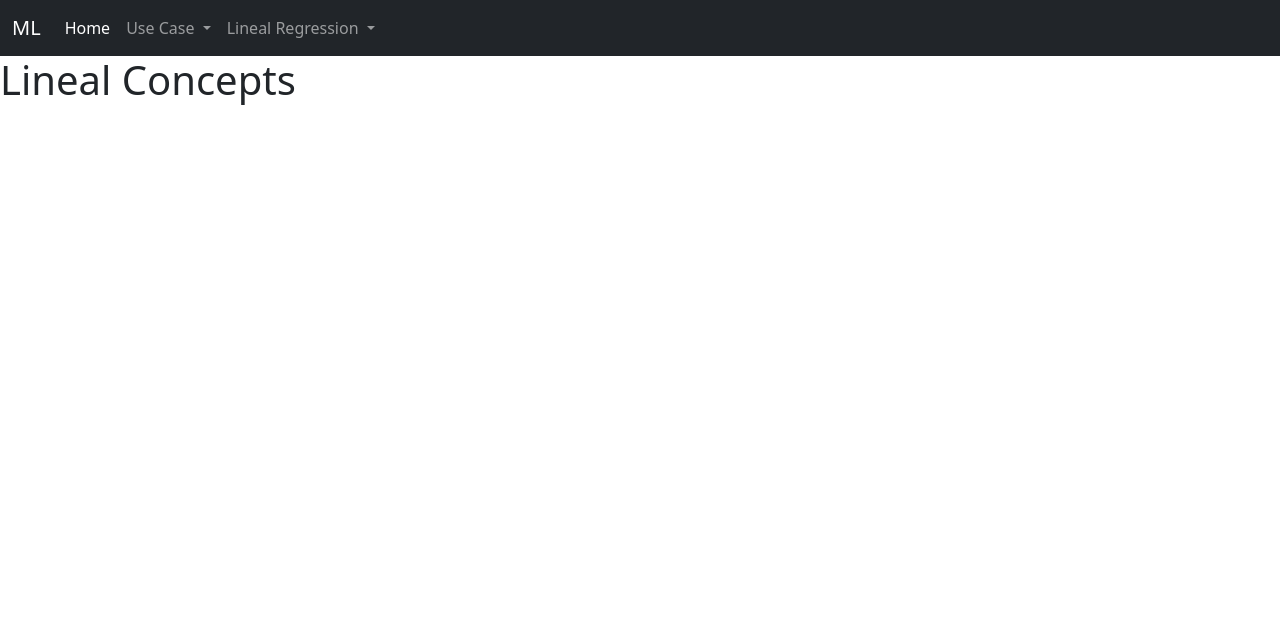
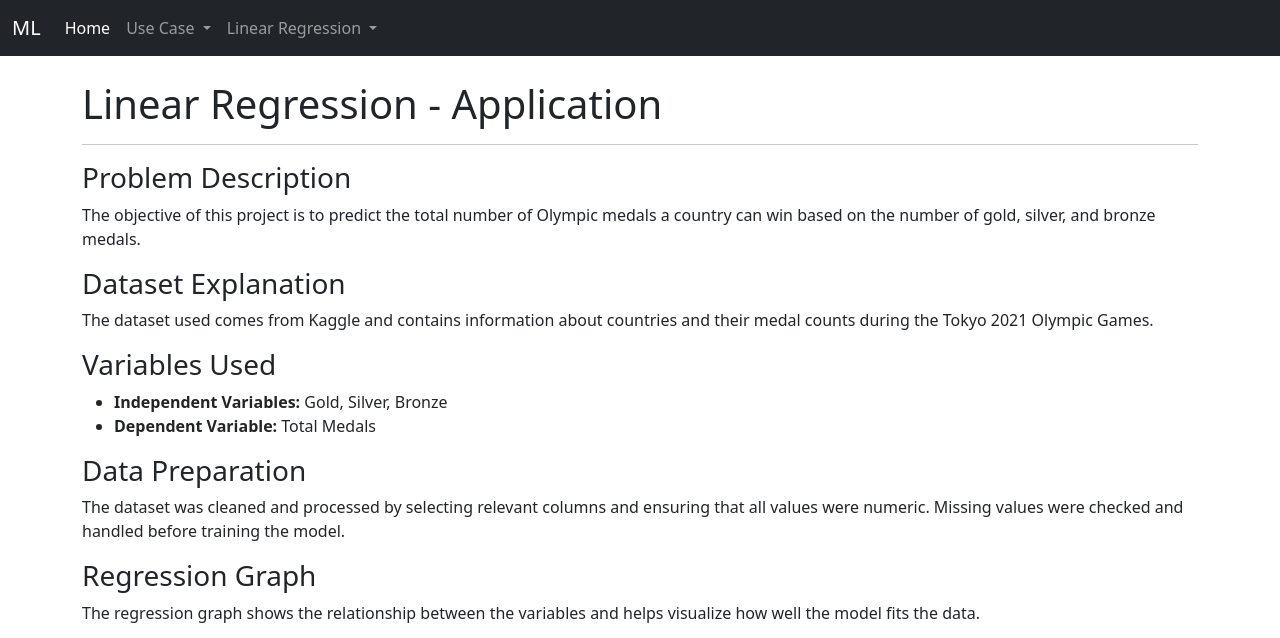
Before and after one commit to jenn-martinez/MachineLearning, a Flask app: page /linearRegression/concepts in a window 1280 px wide. Shown: the top 638 px of the page. Before the commit the page ends 105 px from the top, so only its background shows below. Run offline with Flask 3, Linux system fonts and the light colour scheme.

Commit message:
Add linear regression module

```diff
--- a/app.py
+++ b/app.py
@@ -1,38 +1,91 @@
-from flask import Flask, render_template
+from flask import Flask, render_template, request
+import pandas as pd
+from sklearn.linear_model import LinearRegression
+import matplotlib.pyplot as plt
 
 app = Flask(__name__)
+
+
+df = pd.read_csv('medals.csv')
+
+
+print(df.columns)
+
+
+X = df[['Gold Medal', 'Silver Medal', 'Bronze Medal']]
+y = df['Total']
+
+
+model = LinearRegression()
+model.fit(X, y)
+
+
+plt.figure()
+
+x = df['Gold Medal']
+y_real = df['Total']
+y_pred = model.predict(X)
+
+plt.scatter(x, y_real)
+plt.plot(x, y_pred)
+
+plt.xlabel('Gold Medals')
+plt.ylabel('Total Medals')
+plt.title('Linear Regression')
+
+plt.savefig('static/graph.png')
+plt.close()
+
+
 
 @app.route('/')
 def home():
     return render_template('mainMenu.html')
 
+
 @app.route('/SG')
 def sg_page():
     return render_template('Sergio.html')
 
+
 @app.route('/BBVA')
 def jm_page():
-    return render_template('BBVAPipeline.html', titulo = "Case One",
-                           des = "Machine Learning Class")
+    return render_template('BBVAPipeline.html', titulo="Case One",
+                           des="Machine Learning Class")
+
 
 @app.route('/MD')
 def md_page():
-    try:
-        return render_template('medina.html')
-    except Exception as e:
-        return f"<h1>Error en /casodeuso</h1><p>{str(e)}</p>"
+    return render_template('medina.html')
+
 
 @app.route('/SB')
 def sb_page():
     return render_template('santiago.html')
 
+
 @app.route('/linearRegression/concepts')
 def linealConcept():
     return render_template('linealRConcepts.html')
+
 
 @app.route('/linearRegression/application')
 def linealApplication():
     return render_template('linealRApplication.html')
 
+
+@app.route('/predict', methods=['POST'])
+def predict():
+    gold = float(request.form['gold'])
+    silver = float(request.form['silver'])
+    bronze = float(request.form['bronze'])
+
+    prediction = model.predict([[gold, silver, bronze]])[0]
+
+    return render_template('linealRApplication.html',
+                           prediction=round(prediction, 2))
+
+
+
 if __name__ == '__main__':
     app.run(debug=True)
--- /dev/null
+++ b/medals.csv
@@ -0,0 +1,94 @@
+Country,Gold Medal,Silver Medal,Bronze Medal,Total,Rank By Total
+United States of America,39,41,33,113,1
+People's Republic of China,38,32,18,88,2
+Japan,27,14,17,58,5
+Great Britain,22,21,22,65,4
+ROC,20,28,23,71,3
+Australia,17,7,22,46,6
+Netherlands,10,12,14,36,9
+France,10,12,11,33,10
+Germany,10,11,16,37,8
+Italy,10,10,20,40,7
+Canada,7,6,11,24,11
+Brazil,7,6,8,21,12
+New Zealand,7,6,7,20,13
+Cuba,7,3,5,15,18
+Hungary,6,7,7,20,13
+Republic of Korea,6,4,10,20,13
+Poland,4,5,5,14,19
+Czech Republic,4,4,3,11,23
+Kenya,4,4,2,10,25
+Norway,4,2,2,8,29
+Jamaica,4,1,4,9,26
+Spain,3,8,6,17,17
+Sweden,3,6,0,9,26
+Switzerland,3,4,6,13,20
+Denmark,3,4,4,11,23
+Croatia,3,3,2,8,29
+Islamic Republic of Iran,3,2,2,7,33
+Serbia,3,1,5,9,26
+Belgium,3,1,3,7,33
+Bulgaria,3,1,2,6,39
+Slovenia,3,1,1,5,42
+Uzbekistan,3,0,2,5,42
+Georgia,2,5,1,8,29
+Chinese Taipei,2,4,6,12,22
+Turkey,2,2,9,13,20
+Greece,2,1,1,4,47
+Uganda,2,1,1,4,47
+Ecuador,2,1,0,3,60
+Ireland,2,0,2,4,47
+Israel,2,0,2,4,47
+Qatar,2,0,1,3,60
+Bahamas,2,0,0,2,66
+Kosovo,2,0,0,2,66
+Ukraine,1,6,12,19,16
+Belarus,1,3,3,7,33
+Romania,1,3,0,4,47
+Venezuela,1,3,0,4,47
+India,1,2,4,7,33
+"Hong Kong, China",1,2,3,6,39
+Philippines,1,2,1,4,47
+Slovakia,1,2,1,4,47
+South Africa,1,2,0,3,60
+Austria,1,1,5,7,33
+Egypt,1,1,4,6,39
+Indonesia,1,1,3,5,42
+Ethiopia,1,1,2,4,47
+Portugal,1,1,2,4,47
+Tunisia,1,1,0,2,66
+Estonia,1,0,1,2,66
+Fiji,1,0,1,2,66
+Latvia,1,0,1,2,66
+Thailand,1,0,1,2,66
+Bermuda,1,0,0,1,77
+Morocco,1,0,0,1,77
+Puerto Rico,1,0,0,1,77
+Colombia,0,4,1,5,42
+Azerbaijan,0,3,4,7,33
+Dominican Republic,0,3,2,5,42
+Armenia,0,2,2,4,47
+Kyrgyzstan,0,2,1,3,60
+Mongolia,0,1,3,4,47
+Argentina,0,1,2,3,60
+San Marino,0,1,2,3,60
+Jordan,0,1,1,2,66
+Malaysia,0,1,1,2,66
+Nigeria,0,1,1,2,66
+Bahrain,0,1,0,1,77
+Saudi Arabia,0,1,0,1,77
+Lithuania,0,1,0,1,77
+North Macedonia,0,1,0,1,77
+Namibia,0,1,0,1,77
+Turkmenistan,0,1,0,1,77
+Kazakhstan,0,0,8,8,29
+Mexico,0,0,4,4,47
+Finland,0,0,2,2,66
+Botswana,0,0,1,1,77
+Burkina Faso,0,0,1,1,77
+Côte d'Ivoire,0,0,1,1,77
+Ghana,0,0,1,1,77
+Grenada,0,0,1,1,77
+Kuwait,0,0,1,1,77
+Republic of Moldova,0,0,1,1,77
+Syrian Arab Republic,0,0,1,1,77
--- a/templates/linealRConcepts.html
+++ b/templates/linealRConcepts.html
@@ -2,14 +2,88 @@
 <html lang="en">
 <head>
     <meta charset="UTF-8">
-    <meta name="viewport" content="width=device-width, initial-scale=1.0">
-    <title>Lineal Regression Concepts</title>
+    <title>Linear Regression Application</title>
     <link href="https://cdn.jsdelivr.net/npm/bootstrap@5.3.0/dist/css/bootstrap.min.css" rel="stylesheet">
 </head>
 <body>
-    {% include "navbar.html"%}
-    <h1>Lineal Concepts</h1>
 
-    <script src="https://cdn.jsdelivr.net/npm/bootstrap@5.3.0/dist/js/bootstrap.bundle.min.js"></script>
+{% include "navbar.html"%}
+
+<div class="container mt-4">
+
+    <h1>Linear Regression - Application</h1>
+
+    <hr>
+
+    <h3>Problem Description</h3>
+    <p>
+        The objective of this project is to predict the total number of Olympic medals a country can win
+        based on the number of gold, silver, and bronze medals.
+    </p>
+
+    <h3>Dataset Explanation</h3>
+    <p>
+        The dataset used comes from Kaggle and contains information about countries and their medal counts
+        during the Tokyo 2021 Olympic Games.
+    </p>
+
+    <h3>Variables Used</h3>
+    <ul>
+        <li><strong>Independent Variables:</strong> Gold, Silver, Bronze</li>
+        <li><strong>Dependent Variable:</strong> Total Medals</li>
+    </ul>
+
+    <h3>Data Preparation</h3>
+    <p>
+        The dataset was cleaned and processed by selecting relevant columns and ensuring that all values
+        were numeric. Missing values were checked and handled before training the model.
+    </p>
+
+    <h3>Regression Graph</h3>
+    <p>
+        The regression graph shows the relationship between the variables and helps visualize how well
+        the model fits the data.
+    </p>
+
+    <img src="{{ url_for('static', filename='graph.png') }}" class="img-fluid" alt="Regression Graph">
+
+    <h3 class="mt-4">Interpretation of Results</h3>
+    <p>
+        The model indicates a strong relationship between the number of gold, silver, and bronze medals
+        and the total number of medals. As these values increase, the predicted total medals also increase.
+    </p>
+
+    <hr>
+
+    <h3>Prediction Form (Flask)</h3>
+
+    <form action="{{ url_for('predict') }}" method="POST">
+
+        <div class="mb-3">
+            <label>Gold Medals</label>
+            <input type="number" name="gold" class="form-control" required>
+        </div>
+
+        <div class="mb-3">
+            <label>Silver Medals</label>
+            <input type="number" name="silver" class="form-control" required>
+        </div>
+
+        <div class="mb-3">
+            <label>Bronze Medals</label>
+            <input type="number" name="bronze" class="form-control" required>
+        </div>
+
+        <button type="submit" class="btn btn-success">Predict</button>
+    </form>
+
+    {% if prediction %}
+        <div class="alert alert-info mt-3">
+            <strong>Prediction Result:</strong> {{ prediction }} total medals
+        </div>
+    {% endif %}
+
+</div>
+
 </body>
 </html>
--- a/templates/navbar.html
+++ b/templates/navbar.html
@@ -28,16 +28,18 @@
                     </ul>
                 </li>
 
+                <!-- 🔥 CORREGIDO -->
                 <li class="nav-item dropdown">
                     <a class="nav-link dropdown-toggle" href="#" role="button" data-bs-toggle="dropdown">
-                            Lineal Regression
+                        Linear Regression
                     </a>
 
                     <ul class="dropdown-menu">
-                            <li><a class="dropdown-item" href="{{ url_for('linealConcept')}}"> Basic Concepts</a></li>
-                            <li><a class="dropdown-item" href="{{ url_for('linealApplication')}}">Application</a></li>
+                        <li><a class="dropdown-item" href="{{ url_for('linealConcept') }}">Basic Concepts</a></li>
+                        <li><a class="dropdown-item" href="{{ url_for('linealApplication') }}">Application</a></li>
                     </ul>
                 </li>
+
             </ul>
         </div>
     </div>
```
Also changed, not shown: templates/linealRApplication.html (+79 -5 lines), static/graph.png (added). Lines whose indentation alone changed are shown as unchanged.
